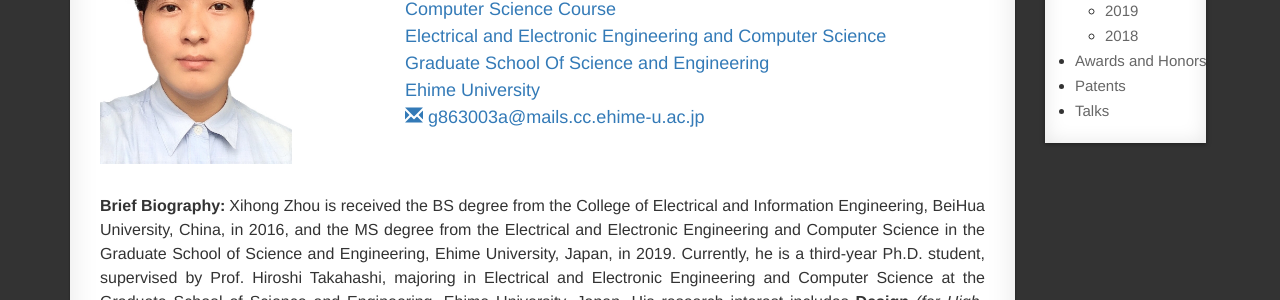
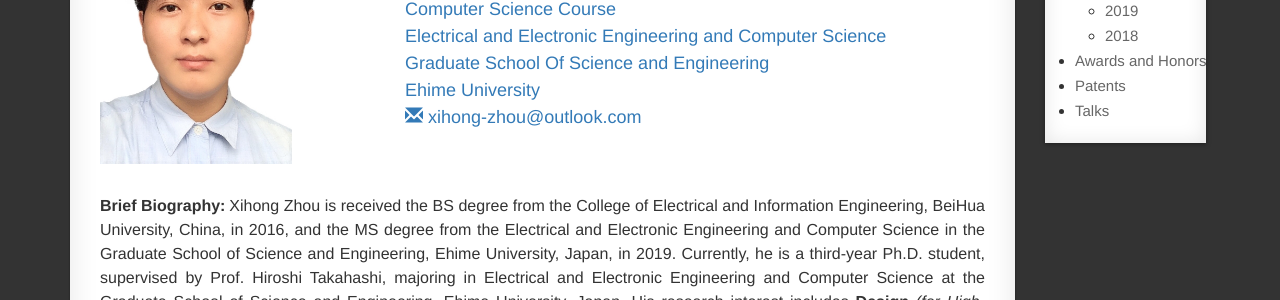
Before and after one commit to XihongZhou/xihongzhou.github.io, a Jekyll site: the page built from pages/1_homepage.md, in a window 1280 px wide and 900 px high. Shown: the part 282-582 px from the top of the window. Built offline with Jekyll 4.4.1, drawn with Linux system fonts in a browser that asks for light colours; comment, search, counter and statistics services are not loaded.

Commit message:
Update 1_homepage.md

```diff
--- a/pages/1_homepage.md
+++ b/pages/1_homepage.md
@@ -28,7 +28,7 @@ permalink: /homepage/
       <a href="https://www.eng.ehime-u.ac.jp/rikougaku/outline/organization/ecs_en.html">Electrical and Electronic Engineering and Computer Science</a><br>
       <a href="https://www.ehime-u.ac.jp/en/education/graduate-school-of-science-and-engineering/">Graduate School Of Science and Engineering</a><br>
       <a href="https://www.ehime-u.ac.jp/en/">Ehime University</a><br>
-      <a href="mailto:g863003a@mails.cc.ehime-u.ac.jp"><span class="glyphicon glyphicon-envelope"></span> g863003a@mails.cc.ehime-u.ac.jp</a><br>
+      <a href="mailto:g863003a@mails.cc.ehime-u.ac.jp"><span class="glyphicon glyphicon-envelope"></span> xihong-zhou@outlook.com</a><br>
     </font>
     </p><br>
     <span class="Apple-style-span" style="border-collapse: separate; color: rgb(0, 0, 0); font-family: Simsun; font-style: normal; font-variant: normal; font-weight: normal; letter-spacing: normal; line-height: normal; orphans: 2; text-align: -webkit-auto; text-indent: 0px; text-transform: none; white-space: normal; widows: 2; word-spacing: 0px; -webkit-border-horizontal-spacing: 0px; -webkit-border-vertical-spacing: 0px; -webkit-text-decorations-in-effect: none; -webkit-text-size-adjust: auto; -webkit-text-stroke-width: 0px; font-size: medium; ">
```
